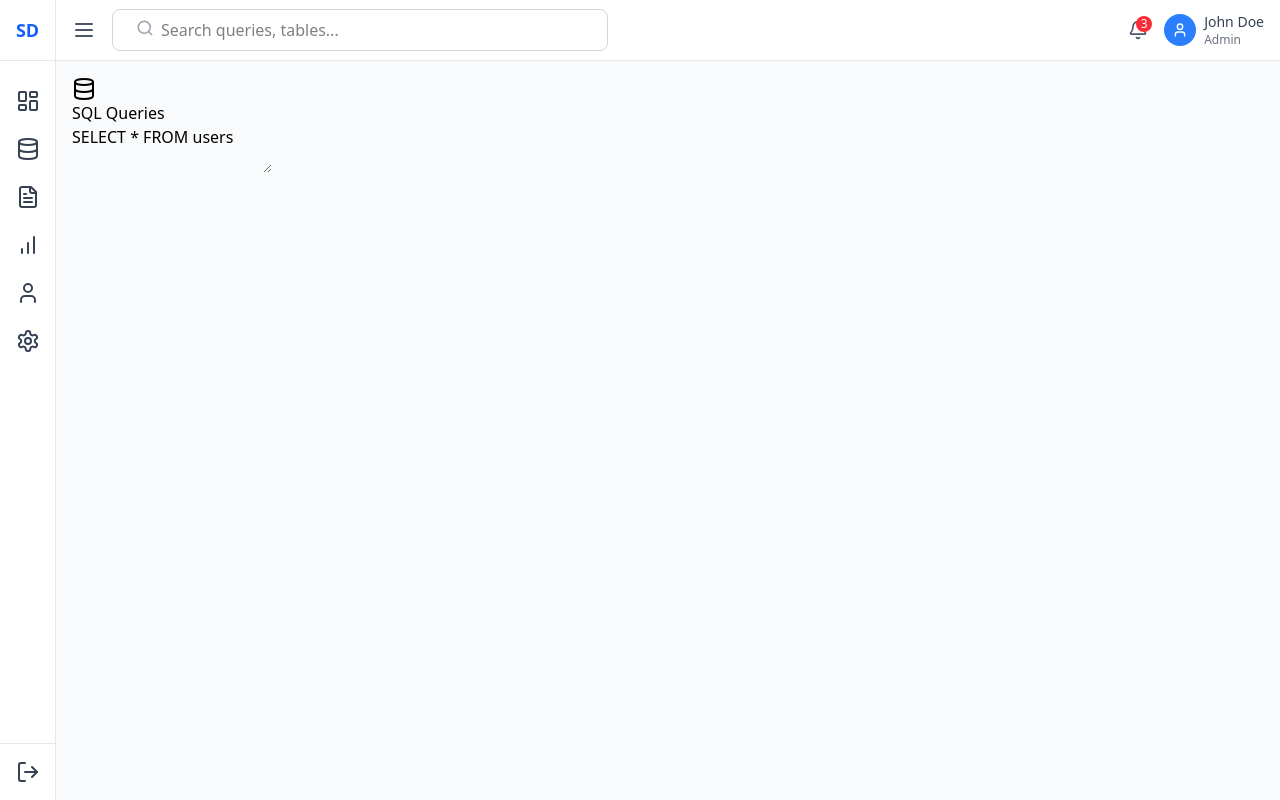
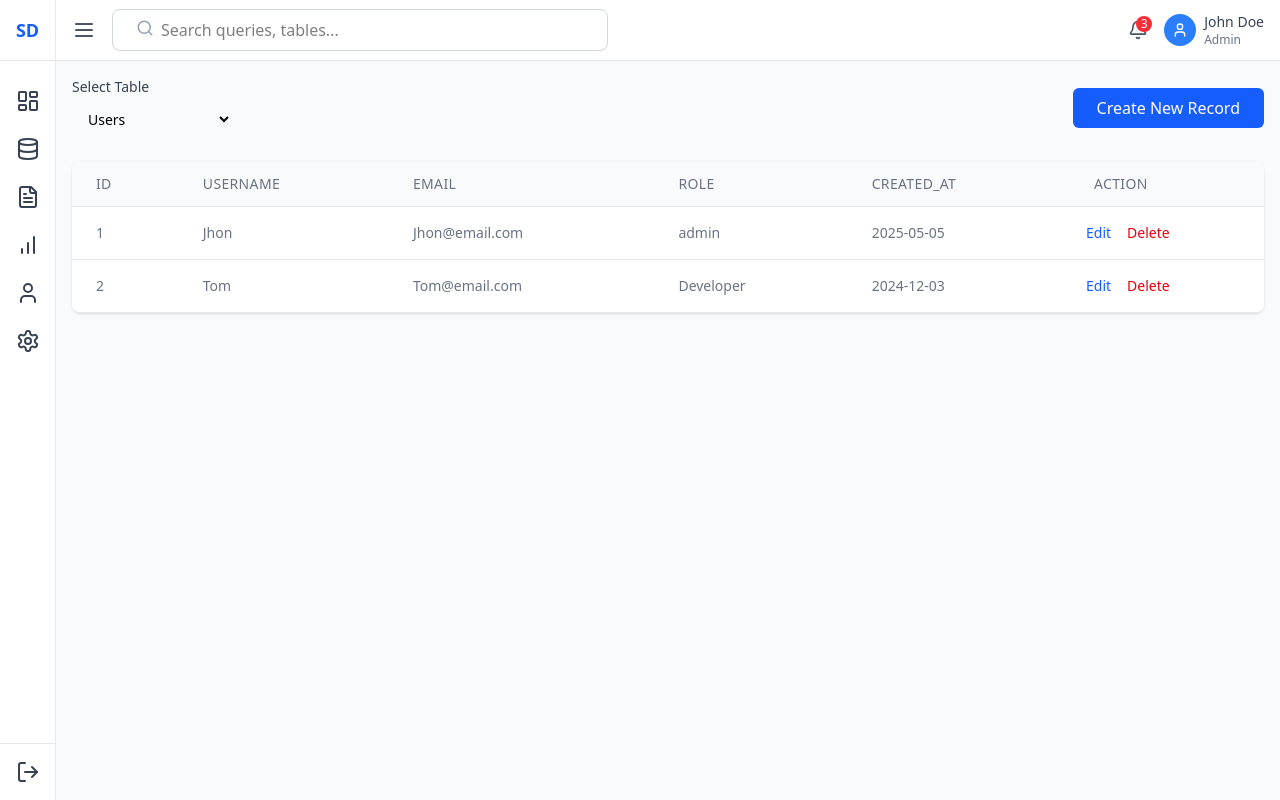
Before and after one commit to nsr7t/SQL-dashboard, a React (Vite) app in the folder frontend/: page /queries in a window 1280 px wide. Built offline with nearby package versions, Linux system fonts and the light colour scheme.

Commit message:
half done with queriesPage

```diff
--- /dev/null
+++ b/frontend/src/components/ui/DataTable.jsx
@@ -0,0 +1,75 @@
+function DataTable() {
+    const columns = ["id", "username", "email", "role", "created_at", "action"]
+
+    if (false) {
+        return (
+            <div className="overflow-hidden bg-white py-10 text-center shadow sm:rounded-lg">
+                <p className="text-gray-500">No data available</p>
+            </div>
+        )
+    }
+    return (
+        <div className="flex flex-col">
+            <div className="-my-2 overflow-x-auto sm:-mx-6 lg:-mx-8">
+                <div className="inline-block min-w-full py-2 align-middle sm:px-6 lg:px-8">
+                    <div className="overflow-hidden border-b border-gray-200 shadow sm:rounded-lg">
+                        <table className="min-w-full divide-y divide-gray-200">
+                            <thead className="bg-gray-50">
+                                <tr>
+                                    {columns.map((column, index) => (
+                                        <th
+                                            className="px-6 py-3 text-left text-sm font-medium tracking-wide text-gray-500 uppercase"
+                                            key={index}
+                                            scope="col"
+                                        >
+                                            {column}
+                                        </th>
+                                    ))}
+                                </tr>
+                            </thead>
+                            <tbody className="divide-y divide-gray-200 bg-white">
+                                <tr className="hover:bg-gray-100">
+                                    <td className="table-data-2">1</td>
+                                    <td className="table-data-2">Jhon</td>
+                                    <td className="table-data-2">
+                                        Jhon@email.com
+                                    </td>
+                                    <td className="table-data-2">admin</td>
+                                    <td className="table-data-2">2025-05-05</td>
+
+                                    <td className="px-4 py-4 text-sm font-medium whitespace-nowrap">
+                                        <button className="mr-4 text-blue-600 hover:text-blue-500">
+                                            Edit
+                                        </button>
+                                        <button className="text-red-600 hover:text-red-900">
+                                            Delete
+                                        </button>
+                                    </td>
+                                </tr>
+                                <tr className="hover:bg-gray-100">
+                                    <td className="table-data-2">2</td>
+                                    <td className="table-data-2">Tom</td>
+                                    <td className="table-data-2">
+                                        Tom@email.com
+                                    </td>
+                                    <td className="table-data-2">Developer</td>
+                                    <td className="table-data-2">2024-12-03</td>
+                                    <td className="px-4 py-4 text-sm font-medium whitespace-nowrap">
+                                        <button className="mr-4 text-blue-600 hover:text-blue-500">
+                                            Edit
+                                        </button>
+                                        <button className="text-red-600 hover:text-red-900">
+                                            Delete
+                                        </button>
+                                    </td>
+                                </tr>
+                            </tbody>
+                        </table>
+                    </div>
+                </div>
+            </div>
+        </div>
+    )
+}
+
+export default DataTable
--- a/frontend/src/index.css
+++ b/frontend/src/index.css
@@ -8,6 +8,10 @@
     .table-data {
         @apply px-6 py-4 whitespace-nowrap text-sm text-gray-900 max-w-xs
     }
+
+    .table-data-2 {
+        @apply px-6 py-4 whitespace-nowrap text-sm text-gray-500
+    }
 }
 
 html, body, #root {
--- a/frontend/src/pages/QueriesPage.jsx
+++ b/frontend/src/pages/QueriesPage.jsx
@@ -1,20 +1,31 @@
-import { DatabaseIcon } from "lucide-react"
+import DataTable from "../components/ui/DataTable"
 
 function QueriesPage() {
     return (
-        <div>
-            <div className="">
-                <DatabaseIcon />
-                <h1>SQL Queries</h1>
+        <div className="space-y-6">
+            <div className="flex items-center justify-between">
+                <div className="w-64">
+                    <label
+                        htmlFor="table-select"
+                        className="mb-1 block text-sm font-medium text-gray-700"
+                    >
+                        Select Table
+                    </label>
+                    <select
+                        id="table-select"
+                        className="block w-40 rounded-md border-gray-300 py-2 pr-10 pl-3 text-base focus:border-blue-500 focus:ring-blue-500 focus:outline-none sm:text-sm"
+                    >
+                        <option value="">Users</option>
+                        <option value="">product</option>
+                        <option value="">orders</option>
+                        <option value="">customers</option>
+                    </select>
+                </div>
+                <button className="rounded-md bg-blue-600 px-6 py-2 text-white hover:bg-blue-700 disabled:bg-blue-300">
+                    Create New Record
+                </button>
             </div>
-            <div className=" ">
-                <div className="">
-                    <textarea
-                        placeholder="Enter your SQL query here..."
-                        defaultValue="SELECT * FROM users"
-                    ></textarea>
-                </div>
-            </div>
+            <DataTable />
         </div>
     )
 }
```
